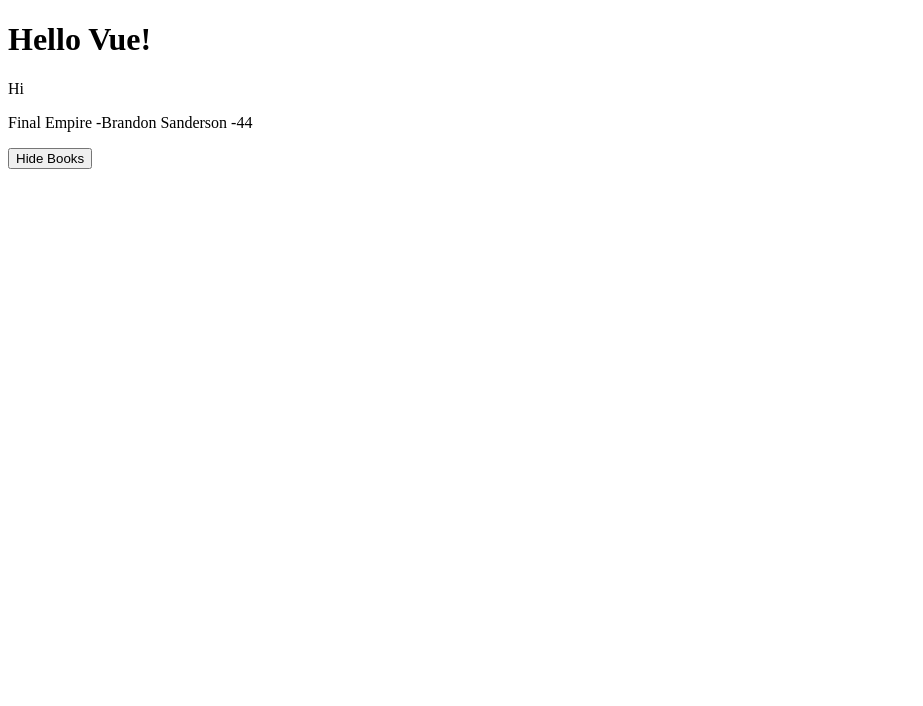
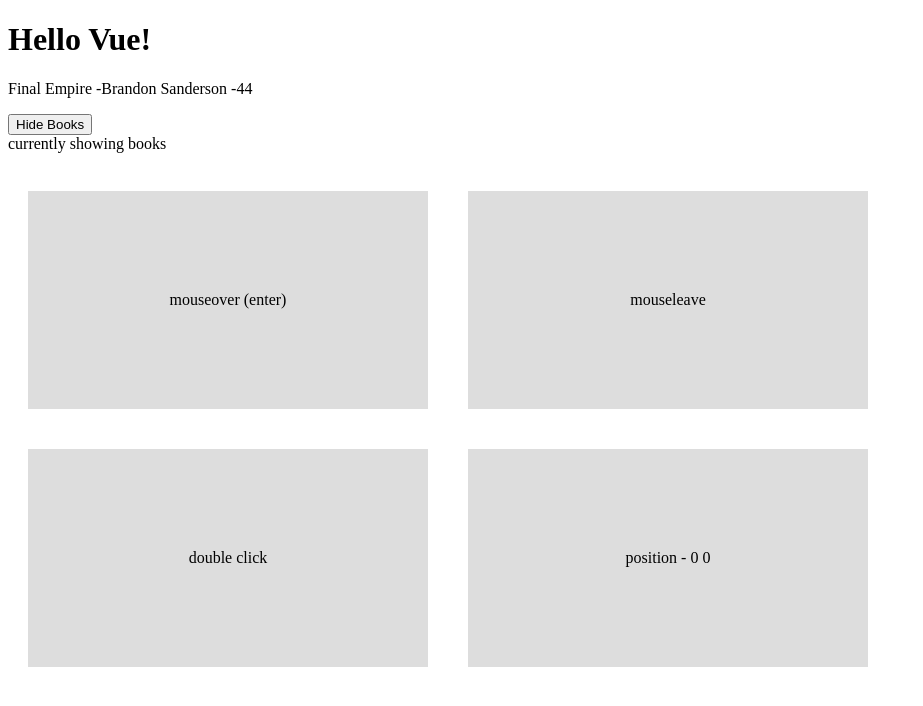
Before and after one commit to Nefreti/Vue-Firebase, a plain HTML site: page index.html in a window 1280 px wide. Shown: the whole page, without its empty margins (0-923 px from the left). Drawn offline with nearby package versions, Linux system fonts and the light colour scheme.

Commit message:
vue - part1

```diff
--- a/app.js
+++ b/app.js
@@ -4,12 +4,24 @@
             showBooks: true,
             title: 'Final Empire',
             author: 'Brandon Sanderson',
-            age: '44'
+            age: '44',
+            x: 0,
+            y: 0
         }
     },
     methods: {
         toggleShowBooks() {
             this.showBooks = !this.showBooks
+        },
+        handleEvent(e, data) {
+            console.log(e, e.type)
+            if (data) {
+                console.log(data)
+            }
+        },
+        handleMousemove(e) {
+            this.x = e.offsetX
+            this.y = e.offsetY
         }
     }
 })
--- a/index.html
+++ b/index.html
@@ -6,11 +6,20 @@
     <meta name="viewport" content="width=device-width, initial-scale=1.0">
     <title>Document</title>
     <script src="https://unpkg.com/vue@3.0.2"></script>
+    <style>
+        .box {
+            padding: 100px 0;
+            width: 400px;
+            text-align: center;
+            background: #ddd;
+            margin: 20px;
+            display: inline-block;
+        }
+    </style>
 </head>
 
 <body>
     <h1>Hello Vue!</h1>
-    <p>Hi</p>
     <div id='app'>
         <div v-if="showBooks">
             <p>{{ title }} -{{ author }} -{{ age }}</p>
@@ -19,6 +28,12 @@
             <span v-if="showBooks">Hide Books</span>
             <span v-else>Show Books</span>
         </button>
+        <div v-show="showBooks">currently showing books</div>
+        <br>
+        <div class="box" @mouseover="handleEvent($event, 5)">mouseover (enter)</div>
+        <div class="box" @mouseleave="handleEvent">mouseleave</div>
+        <div class="box" @dblclick="handleEvent">double click</div>
+        <div class="box" @mousemove="handleMousemove">position - {{ x }} {{ y }}</div>
     </div>
     <script src="app.js"></script>
 </body>
```
Also changed, not shown: 1 other file.
